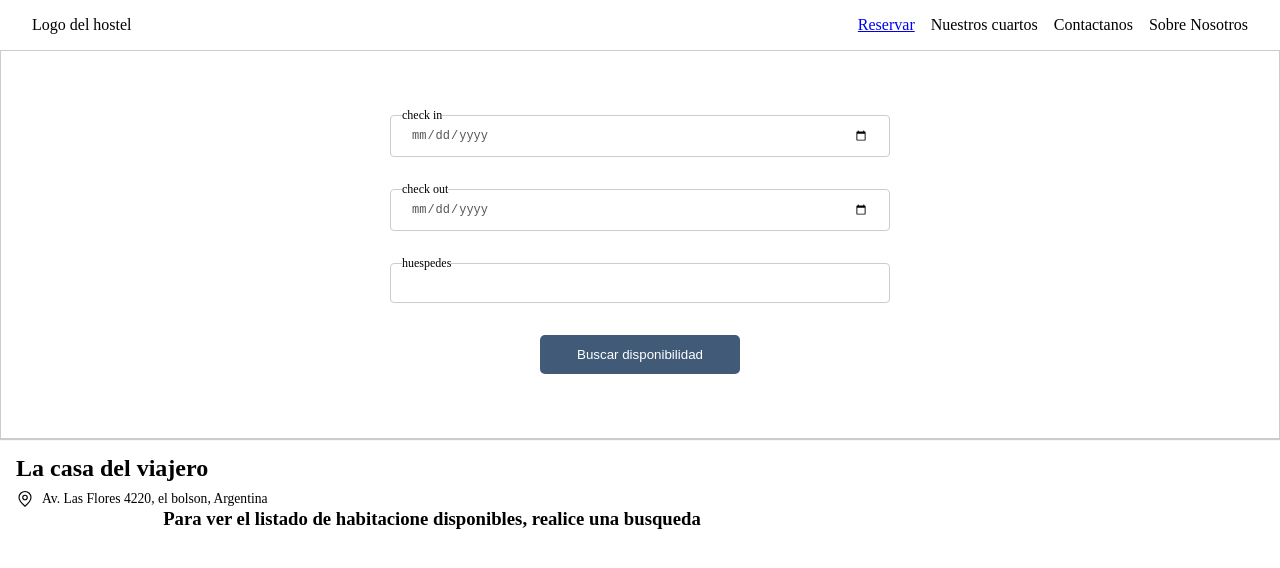
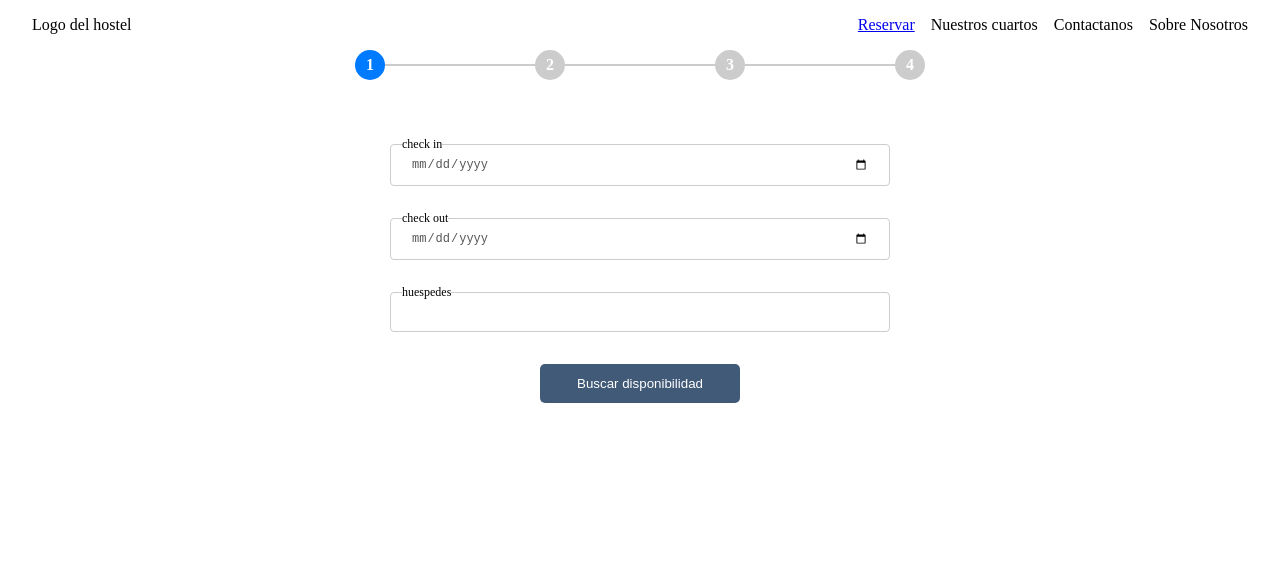
Before and after one commit to tomason182/la-casa-del-viajero-website, a React (Vite) app: page /searchresult in a window 1280 px wide. Shown: the top 568 px of the page. Built offline with nearby package versions, Linux system fonts and the light colour scheme.

Commit message:
add: style booking component

```diff
--- a/src/components/AvailabilitySearch/AvailabilitySearch.jsx
+++ b/src/components/AvailabilitySearch/AvailabilitySearch.jsx
@@ -61,7 +61,7 @@ export default function AvailabilitySearch({
     availableRoomTypes &&
     availableRoomTypes.map(r => {
       return (
-        <div key={r._id} className={styles.roomTypeContainer}>
+        <div key={r._id} className={styles.roomContainer}>
           <div className={styles.imageSlider}>
             <h1>Imagenes de cuartos</h1>
           </div>
@@ -107,16 +107,8 @@ export default function AvailabilitySearch({
     });
 
   return (
-    <>
-      {availableRoomTypes.length === 0 ? (
-        <div className={styles.initialMessage}>
-          <h3>
-            Para ver el listado de habitacione disponibles, realice una busqueda
-          </h3>
-        </div>
-      ) : (
-        <>
-          <div className={styles.roomsContainer}>{roomTypeList}</div>
+    <div className={styles.container}>
+      <div>{roomTypeList}</div>
       <div className={styles.priceDetailContainer}>
         <h3>Detalle de la reserva</h3>
         {Object.keys(selectedNumGuest).length === 0 ||
@@ -145,19 +137,17 @@ export default function AvailabilitySearch({
         )}
         <div>
           <button
-                onClick={() => setIndex(1)}
+            onClick={() => setIndex(3)}
             disabled={
               Object.keys(selectedNumGuest).length === 0 ||
               Object.values(selectedNumGuest).every(value => value === "0")
             }
           >
-                Reservar
+            Continuar
           </button>
         </div>
       </div>
-        </>
-      )}
-    </>
+    </div>
   );
 }
 
--- a/src/components/AvailabilitySearch/AvailabilitySearch.module.css
+++ b/src/components/AvailabilitySearch/AvailabilitySearch.module.css
@@ -1,9 +1,9 @@
-.initialMessage {
-  display: flex;
-  justify-content: center;
+.container {
+  display: grid;
+  grid-template-columns: 2fr 1fr;
 }
 
-.roomTypeContainer {
+.roomContainer {
   border: 1px solid red;
   display: grid;
   grid-template-columns: repeat(auto-fit, minmax(150px, 1fr));
@@ -23,7 +23,7 @@
   gap: 8px;
 }
 
-.roomTypeContainer li {
+.roomContainer li {
   font-size: 0.75rem;
   list-style: none;
   display: flex;
--- a/src/components/Booking/Booking.jsx
+++ b/src/components/Booking/Booking.jsx
@@ -40,32 +40,33 @@ export default function Booking({
   }
 
   return (
-    <>
+    <div className={styles.container}>
       <div className={styles.detailsContent}>
         <div className={styles.propertyDetails}>
           <h3>{propertyInfo.property_name}</h3>
           <p>
             {propertyInfo.address.street}, {propertyInfo.address.city},{" "}
+            {propertyInfo.address.country}
           </p>
         </div>
         <div className={styles.reservationDetails}>
           <h4>Detalle de la reserva</h4>
           <p>
             <span>Entrada:</span>
-            <br />
             <span>{formBody.checkIn}</span>
           </p>
           <p>
             <span>Salida:</span>
-            <br />
             <span>{formBody.checkOut}</span>
           </p>
-          <p>Duración de la estadia:</p>
           <p>
-            {numberOfNights} {numberOfNights === 1 ? "noche" : "noches"}
+            <span>Duración de la estadia:</span>
+            <span>
+              {numberOfNights} {numberOfNights === 1 ? "noche" : "noches"}
+            </span>
           </p>
         </div>
-        <div>
+        <div className={styles.reservationDetails}>
           <h4>Desglose del precio</h4>
           <ul>
             {renderRoomDetails(
@@ -74,8 +75,8 @@ export default function Booking({
               numberOfNights
             )}
           </ul>
-          <h2>Total a pagar</h2>
-          <p>{totalAmount}</p>
+          <h4 className={styles.totalPrice}>Total a pagar</h4>
+          <p>us$ {totalAmount}</p>
         </div>
       </div>
       <div className={styles.guestDetails}>
@@ -125,7 +126,7 @@ export default function Booking({
           </fieldset>
         </form>
       </div>
-    </>
+    </div>
   );
 }
 
--- a/src/components/Booking/Booking.module.css
+++ b/src/components/Booking/Booking.module.css
@@ -1,24 +1,50 @@
+.container {
+  display: flex;
+}
+
+.propertyDetails p {
+  font-size: 0.75rem;
+  margin-top: 0.5rem;
+}
+
+.reservationDetails {
+  padding: 1rem;
+  text-align: left;
+}
+
+.reservationDetails h4 {
+  margin-bottom: 0.75rem;
+}
+
+.reservationDetails p {
+  font-size: 0.85rem;
+  display: flex;
+  gap: 0.25rem;
+}
+
+.reservationDetails ul li {
+  display: flex;
+  gap: 0.75rem;
+}
+
+.totalPrice {
+  margin-top: 1rem;
+}
+
 .guestDetails {
-  grid-column: 1 / 2;
-  grid-row: 1 / 3;
+  flex: 2;
   border: 1px solid red;
 }
 
 .detailsContent {
-  grid-column: 2 / 3;
-  grid-row: inherit;
+  flex: 1;
+  padding: 1rem 0;
   border: 1px solid brown;
-}
-
-.guestForm {
-  display: flex;
-  flex-direction: column;
-  width: 100%;
 }
 
 .guestForm label,
 .guestForm fieldset {
-  width: 50%;
+  width: 80%;
   font-size: 0.85rem;
   text-align: left;
 }
--- a/src/components/Forms/AvailabilityForm.jsx
+++ b/src/components/Forms/AvailabilityForm.jsx
@@ -3,7 +3,7 @@ import PropTypes from "prop-types";
 import { useEffect, useState } from "react";
 import { format, add, sub } from "date-fns";
 
-export default function AvailabilityForm({ formBody, setFormBody }) {
+export default function AvailabilityForm({ formBody, setFormBody, setIndex }) {
   const today = new Date().toISOString().split("T")[0];
   const [checkOutMinDate, setCheckOutMinDate] = useState("");
   const [checkInMaxDate, setCheckInMaxDate] = useState("");
@@ -53,6 +53,8 @@ export default function AvailabilityForm({ formBody, setFormBody }) {
       checkOut: checkOut.value,
       numOfGuest: numOfGuest.value,
     });
+
+    setIndex(2);
   }
 
   return (
@@ -103,4 +105,5 @@ export default function AvailabilityForm({ formBody, setFormBody }) {
 AvailabilityForm.propTypes = {
   formBody: PropTypes.object.isRequired,
   setFormBody: PropTypes.func.isRequired,
+  setIndex: PropTypes.func.isRequired,
 };
--- a/src/components/StepIndicator/StepIndicator.jsx
+++ b/src/components/StepIndicator/StepIndicator.jsx
@@ -2,11 +2,11 @@ import PropTypes from "prop-types";
 
 export default function StepIndicator({ totalSteps, currentStep }) {
   return (
-    <div className={styles.container}>
+    <div style={styles.container}>
       {Array.from({ length: totalSteps }, (_, index) => {
         const stepNumber = index + 1;
         return (
-          <div key={index} className={styles.stepContainer}>
+          <div key={index} style={styles.stepContainer}>
             {/* circulo del paso */}
             <div
               style={{
@@ -43,8 +43,8 @@ export default function StepIndicator({ totalSteps, currentStep }) {
 const styles = {
   container: {
     display: "flex",
+    justifyContent: "center",
     alignItems: "center",
-    justifyContent: "center",
     margin: "1.25 rem 0",
   },
   stepContainer: {
@@ -63,8 +63,8 @@ const styles = {
     fontSize: "1rem",
   },
   line: {
-    width: "50px",
-    height: "40px",
+    minWidth: "150px",
+    height: "2px",
   },
 };
 
--- a/src/pages/SearchResult/SearchResult.jsx
+++ b/src/pages/SearchResult/SearchResult.jsx
@@ -2,11 +2,12 @@ import Header from "../../components/Header/Header.jsx";
 import AvailabilityForm from "../../components/Forms/AvailabilityForm.jsx";
 import AvailabilitySearch from "../../components/AvailabilitySearch/AvailabilitySearch.jsx";
 import Booking from "../../components/Booking/Booking.jsx";
+import StepIndicator from "../../components/StepIndicator/StepIndicator.jsx";
 import styles from "./SearchResult.module.css";
 import { useEffect, useState } from "react";
 
 export default function SearchResult() {
-  const [index, setIndex] = useState(0);
+  const [index, setIndex] = useState(1);
   const [selectedNumGuest, setSelectedNumOfGuest] = useState({});
   const [formBody, setFormBody] = useState({
     checkIn: "",
@@ -16,6 +17,7 @@ export default function SearchResult() {
 
   const [numberOfNights, setNumberOfNights] = useState(0);
   const [availableRoomTypes, setAvailableRoomTypes] = useState([]);
+  const totalSteps = 4;
 
   useEffect(() => {
     function fetchAvailability() {
@@ -142,38 +144,17 @@ export default function SearchResult() {
     <>
       <Header />
       <main>
-        <section className={styles.searchContainer}>
-          <AvailabilityForm formBody={formBody} setFormBody={setFormBody} />
-        </section>
+        <StepIndicator totalSteps={totalSteps} currentStep={index} />
         <section className={styles.searchDisplay}>
-          <div className={styles.propertyInfo}>
-            <h2>{propertyInfo?.property_name}</h2>
-            <div className={styles.location}>
-              <svg
-                xmlns="http://www.w3.org/2000/svg"
-                width="18"
-                height="18"
-                viewBox="0 0 24 24"
-                fill="none"
-                stroke="#000000"
-                strokeWidth="1.5"
-                strokeLinecap="round"
-                strokeLinejoin="round"
-              >
-                <circle cx="12" cy="10" r="3" />
-                <path d="M12 21.7C17.3 17 20 13 20 10a8 8 0 1 0-16 0c0 3 2.7 6.9 8 11.7z" />
-              </svg>
-              <p>
-                {propertyInfo?.address.street}
-                {", "}
-                {propertyInfo?.address.city}
-                {", "}
-                {propertyInfo?.address.country}
-              </p>
-            </div>
-          </div>
-          <div className={styles.mainContent}>
-            {index === 0 && (
+          {index === 1 && (
+            <AvailabilityForm
+              formBody={formBody}
+              setFormBody={setFormBody}
+              setIndex={setIndex}
+            />
+          )}
+
+          {index === 2 && (
             <AvailabilitySearch
               selectedNumGuest={selectedNumGuest}
               setSelectedNumOfGuest={setSelectedNumOfGuest}
@@ -182,7 +163,7 @@ export default function SearchResult() {
               setIndex={setIndex}
             />
           )}
-            {index === 1 && (
+          {index === 3 && (
             <Booking
               setIndex={setIndex}
               propertyInfo={propertyInfo}
@@ -192,7 +173,6 @@ export default function SearchResult() {
               availableRoomTypes={availableRoomTypes}
             />
           )}
-          </div>
         </section>
       </main>
     </>
```
Lines whose indentation alone changed are shown as unchanged.
